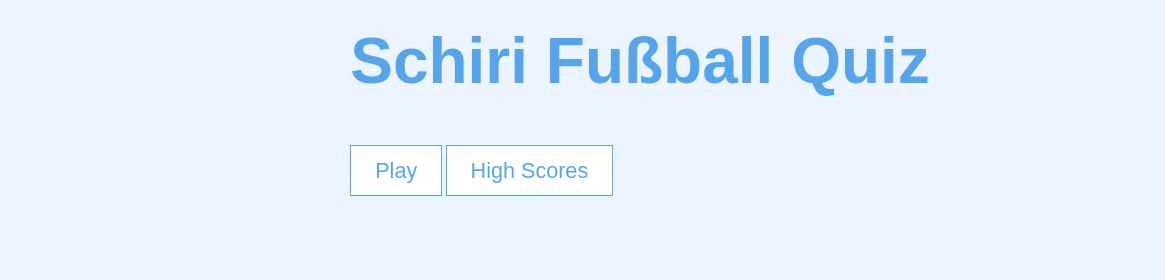
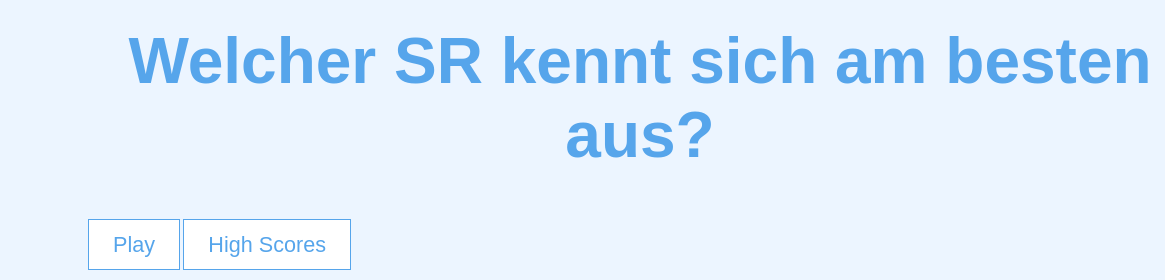
Before and after one commit to fatihguezel/quiz_game, a plain HTML site: page index.html in a window 1280 px wide. Shown: the full height of the page, 0-1165 px from the left. Drawn offline with Linux system fonts and the light colour scheme.

Commit message:
Update index.html

```diff
--- a/index.html
+++ b/index.html
@@ -30,7 +30,7 @@
     <!-- Bild oben rechts -->
     <img src="assets/img/image.png" alt="Quiz Logo" class="top-right-logo" />
     <div id="home" class="flex-center flex-column">
-      <h1 style="text-align: center;">Schiri Fußball Quiz</h1>
+      <h1 style="text-align: center;">Welcher SR kennt sich am besten aus?</h1>
       <a class="btn" href="assets/html/game.html">Play</a>
       <a class="btn" href="assets/html/highscores.html">High Scores</a>
     </div>
```
